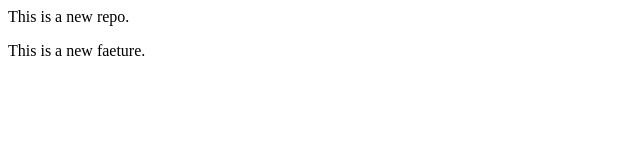
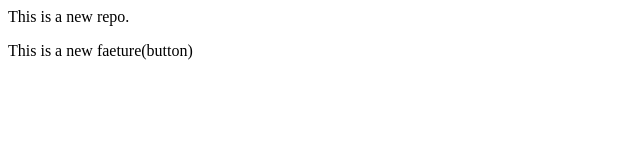
Before and after one commit to DevopViraj/LocalRepo, a plain HTML site: page index.html in a window 1280 px wide. Shown: the full height of the page, 0-640 px from the left. Drawn offline with Linux system fonts and the light colour scheme.

```diff
--- a/index.html
+++ b/index.html
@@ -1,2 +1,2 @@
 <p>This is a new repo.</p>
-<P>This is a new faeture.</P>
+<P>This is a new faeture(button)</P>
```
